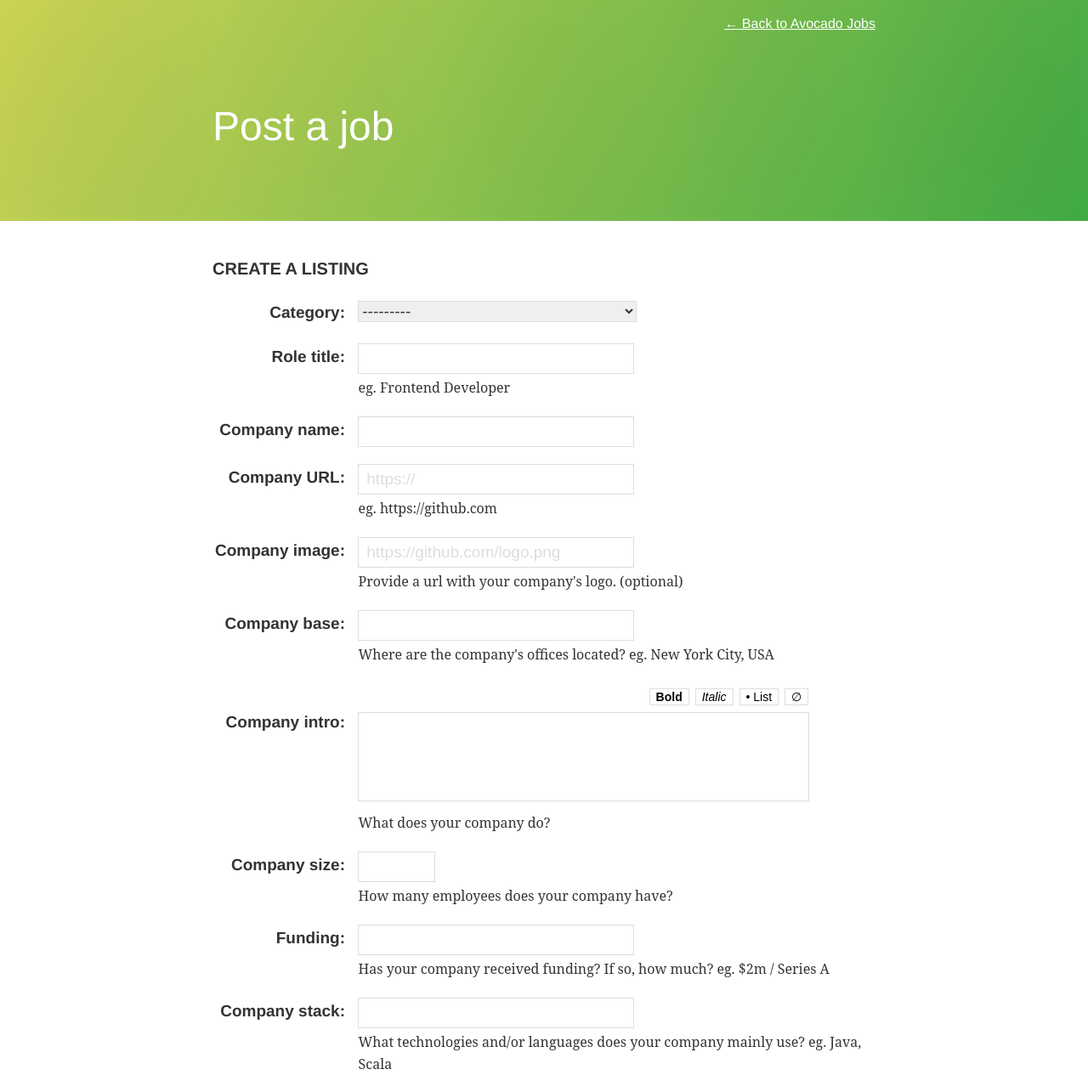
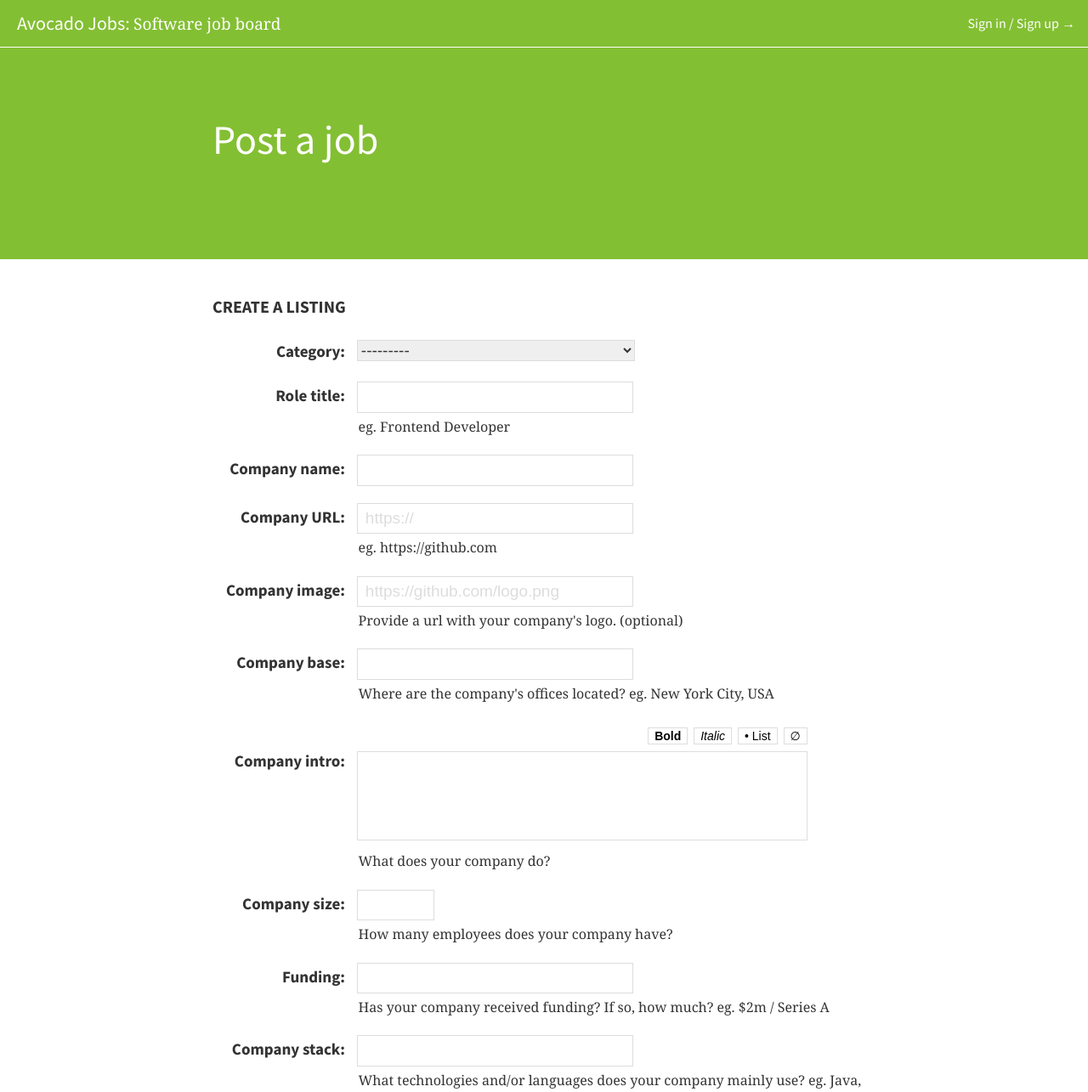
Before and after one commit to sirodoht/avocado-jobs, a Django app: page /submit/ in a window 1280 px wide. Shown: the top 1285 px of the page at 85% size. Run offline with Django 3.2, Linux system fonts and the light colour scheme; data that the repository does not hold is empty.

Commit message:
overhaul styling of layout and all views

```diff
--- a/main/static/main/style.css
+++ b/main/static/main/style.css
@@ -26,55 +26,147 @@ a:hover {
   text-decoration: none;
 }
 
+h1 {
+  font-size: 40px;
+  font-weight: 400;
+}
+@media (min-width: 768px) {
+  h1 {
+    font-size: 48px;
+  }
+}
+
+h1 small {
+  font-size: 55%;
+  color: rgba(255, 255, 255, 0.8);
+}
+
+h2 {
+  font-weight: 700;
+  text-transform: uppercase;
+  font-size: 21px;
+  margin-top: 40px;
+  margin-bottom: 0;
+  position: sticky;
+  top: -1px;
+  border-bottom: 1px solid #ddd;
+  background: #fff;
+}
+ @media (min-width: 768px) {
+  h2 {
+    font-size: 26px;
+  }
+}
+
+h3 {
+  font-weight: 700;
+  text-transform: uppercase;
+  font-size: 20px;
+  margin-top: 40px;
+}
+
+footer {
+  margin-top: 50px;
+  border-top: 1px solid #ddd;
+  font-size: 14px;
+  text-align: center;
+}
+
+figure {
+  width: min-content;
+}
+
+figcaption {
+  font-size: 16px;
+  margin-top: 8px;
+  margin-bottom: 8px;
+  text-align: center;
+}
+
+li {
+  list-style-type: circle;
+}
+
 ::placeholder {
   color: #ddd;
 }
 
-.title {
-  padding-top: 40px;
-  padding-bottom: 30px;
-}
- @media (min-width: 768px) {
-  .title {
-    padding-top: 80px;
-    padding-bottom: 60px;
-  }
+.nav {
+  display: flex;
+  background: #83bf33;
+  color: #fff;
+  padding-top: 10px;
+  padding-bottom: 10px;
+  padding-left: 20px;
 }
 
-.title h1 {
-  font-size: 70px;
-  font-weight: 300;
-  text-align: center;
-  color: #fff;
-  text-shadow: 0 0 100px rgba(0, 0, 0, 0.2);
-  line-height: 1;
-  margin-bottom: 20px;
-}
- @media (min-width: 768px) {
-  .title h1 {
-      font-size: 90px;
-  }
+.nav-header {
+  font-size: 22px;
+  flex: 1;
 }
 
-.separator {
-  border-top: 1px solid #fff;
-  width: 90%;
-  margin-top: 10px;
-  margin-bottom: 20px;
+.nav-header a {
+  color: #fff;
+  text-decoration: none;
+}
+
+.nav-header span {
+  font-family: "Noto Serif", "Georgia", serif;
+  font-size: 19px;
+}
+
+.nav-back {
+  font-size: 16px;
+  padding-top: 5px;
+  padding-right: 15px;
+}
+
+.nav-back a {
+  color: #fff;
+  text-decoration: none;
+}
+
+.nav-back a:hover {
+  text-decoration: underline;
+}
+
+.container {
+  max-width: 780px;
+  margin: auto;
+  padding-left: 10px;
+  padding-right: 10px;
+}
+
+.container-content-header {
+  background: #83bf33;
+}
+
+.container-content-header-content {
+  max-width: 780px;
+  margin-top: 1px;
   margin-left: auto;
   margin-right: auto;
+  padding-top: 70px;
+  padding-bottom: 70px;
 }
 
-.subtitle {
+.container-content-header-content-subtitle {
   color: #fff;
-  font-size: 22px;
-  text-align: center;
-  text-shadow: 0 0 100px rgba(0, 0, 0, 0.2);
 }
-@media (min-width: 768px) {
-  .subtitle {
-    font-size: 26px;
-  }
+
+.container-content-header h1 {
+  margin-top: 0;
+  color: #fff;
+}
+
+.container-content-header-content a {
+  color: #fff;
+}
+
+.container-content-body {
+  margin-left: auto;
+  margin-right: auto;
+  max-width: 780px;
 }
 
 .post {
@@ -249,111 +341,6 @@ a:hover {
   color: #83bf33;
 }
 
-.jumbotron-frontpage {
-  background: #83bf34;
-  background: linear-gradient(120deg, #dce35b, #45b649);
-  box-shadow: inset 0 0 300px 100px rgba(0, 0, 0, 0.1);
-}
-
-.jumbotron {
-  background: #83bf34;
-  /* box-shadow: 0 0 10px 5px rgba(0, 0, 0, 0.1); */
-  background: linear-gradient(120deg, #dce35b, #45b649);
-  box-shadow: inset 0 0 300px 100px rgba(0, 0, 0, 0.1);
-  color: #fff;
-  padding-top: 15px;
-  padding-bottom: 20px;
-  margin-bottom: 40px;
-}
-
-.jumbotron a {
-  color: #fff;
-}
-
-.jumbotron a:hover {
-  background: #fff;
-  color: #83bf33;
-  text-decoration: none;
-}
-
-h1 {
-  font-size: 40px;
-  font-weight: 400;
-}
-@media (min-width: 768px) {
-  h1 {
-    font-size: 48px;
-  }
-}
-
-h1 small {
-  font-size: 55%;
-  color: rgba(255, 255, 255, 0.8);
-}
-
-h2 {
-  font-weight: 700;
-  text-transform: uppercase;
-  font-size: 21px;
-  margin-top: 40px;
-  margin-bottom: 0;
-  position: sticky;
-  top: -1px;
-  border-bottom: 1px solid #ddd;
-  background: #fff;
-}
- @media (min-width: 768px) {
-  h2 {
-    font-size: 26px;
-  }
-}
-
-h3 {
-  font-weight: 700;
-  text-transform: uppercase;
-  font-size: 20px;
-  margin-top: 40px;
-}
-
-.container {
-  max-width: 780px;
-  margin: auto;
-  padding-left: 10px;
-  padding-right: 10px;
-}
-
-.nav {
-  display: flex;
-  text-align: right;
-}
-
-.nav-banner {
-  background: #d2e05a;
-  font-size: 20px;
-  position: absolute;
-  top: -5px;
-  padding-left: 20px;
-  padding-right: 20px;
-  padding-top: 15px;
-  padding-bottom: 5px;
-}
-
-.nav-back {
-  font-size: 16px;
-  flex: 1;
-  text-align: left;
-}
-@media (min-width: 768px) {
-  .nav-back {
-    text-align: right;
-  }
-}
-
-.header {
-  margin-top: 70px;
-  padding-bottom: 20px;
-}
-
 .company-figure {
   float: right;
   margin-top: 0;
--- a/main/templates/main/layout.html
+++ b/main/templates/main/layout.html
@@ -11,8 +11,17 @@
 
     <link rel="stylesheet" href="{% static '/main/normalize.css' %}">
     <link rel="stylesheet" href="{% static '/main/style.css' %}">
+    <link href="https://fonts.googleapis.com/css?family=Noto+Serif:400,700|Source+Sans+Pro:400,700" rel="stylesheet">
 </head>
 <body>
+    <div class="nav">
+        <div class="nav-header">
+            <a href="/">Avocado Jobs: <span>Software job board</span></a>
+        </div>
+        <div class="nav-back">
+            <a href="{% url 'main:login' %}">Sign in / Sign up &rarr;</a>
+        </div>
+    </div>
 
     {% block content %}
     {% endblock %}
--- a/main/templates/main/submit.html
+++ b/main/templates/main/submit.html
@@ -3,21 +3,13 @@
 {% load app_filters %}
 
 {% block content %}
-    <div class="jumbotron">
-        <div class="container">
-            <div class="nav">
-                <div class="nav-back">
-                    <a href="{% url 'main:index' %}">&larr; Back to Avocado Jobs</a>
-                </div>
-            </div>
-            <div class="header">
+    <div class="container-content-header">
+        <div class="container-content-header-content">
             <h1>Post a job</h1>
         </div>
     </div>
-    </div>
 
-    <div class="container">
-        <div class="body">
+    <div class="container-content-body">
         <h3>Create a listing</h3>
         <form action="{% url 'main:submit' %}" method="post">
             {% csrf_token %}
@@ -35,7 +27,6 @@
                 <input type="submit" value="Submit">
             </div>
         </form>
-        </div>
 
         <footer>
             <p>Questions with the posting? Reach us <a href="#">here</a>.
```
Also changed, not shown: other parts of main/static/main/style.css (+26 -48 lines), main/templates/main/detail.html (+6 -17 lines), main/templates/main/index.html (+1 -11 lines). Lines whose indentation alone changed are shown as unchanged.
